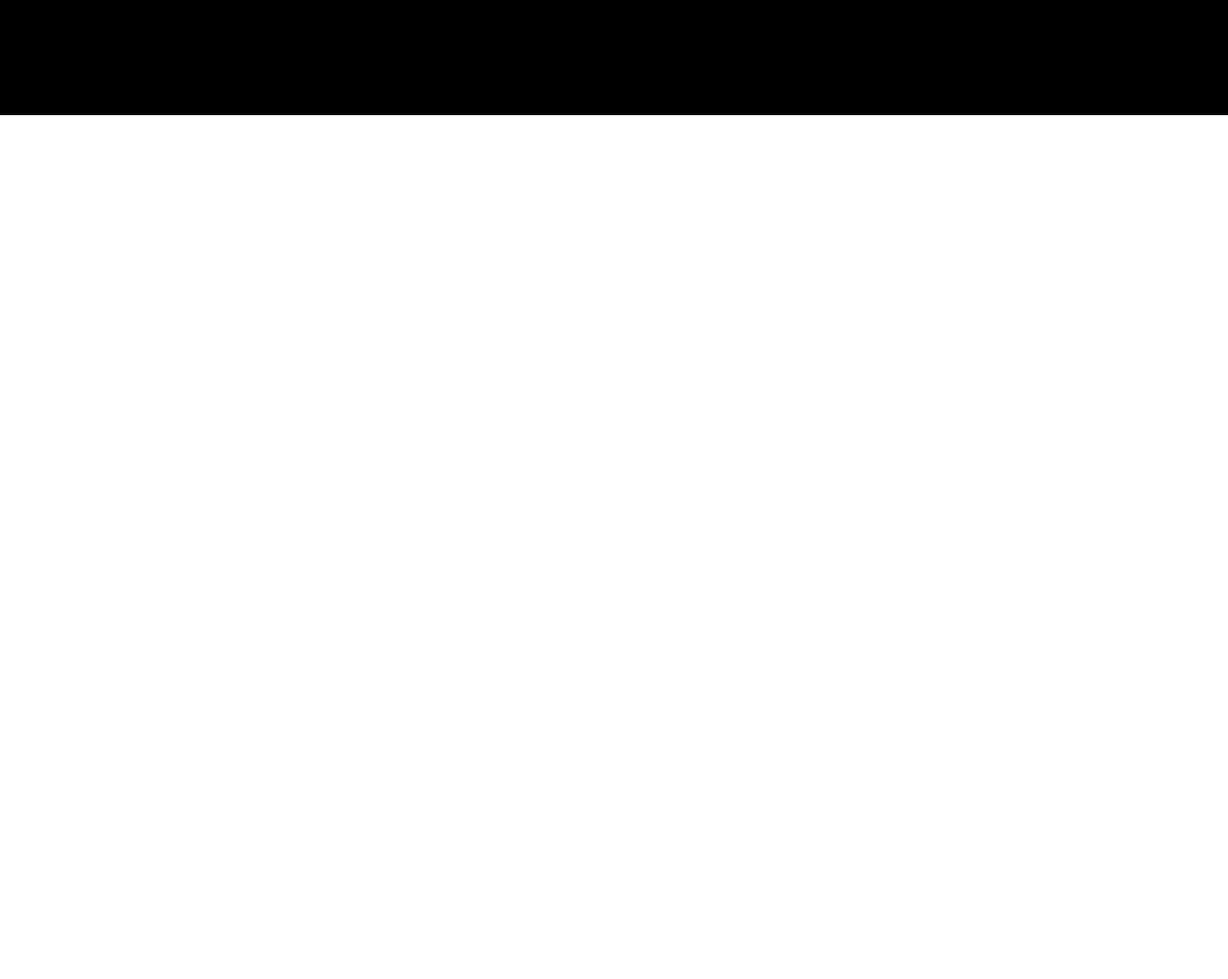
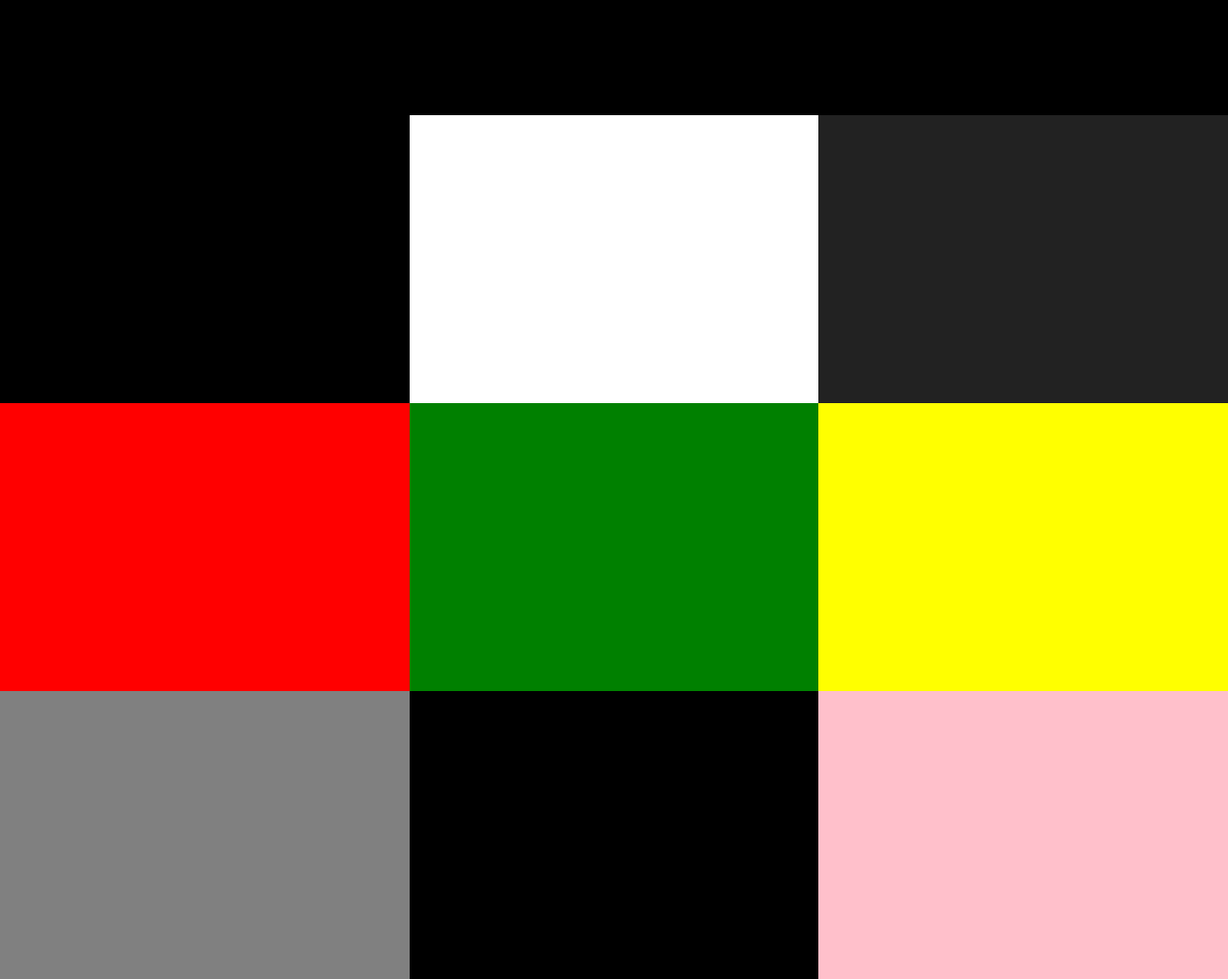
Before and after one commit to JuscelinoJunior/Portfolio, a plain HTML site: page index.html in a window 1280 px wide. Shown: the part 680-1700 px from the top of the page at 96% size. Drawn offline with Linux system fonts and the light colour scheme; a web font is replaced by a local one.

Commit message:
End portfolio

```diff
--- a/index.html
+++ b/index.html
@@ -48,15 +48,15 @@
 		</div>
 		</main>
 			<section id="portfolio">
-				<li><a href="#" style="background-color: #000000"></a></li>
-				<li><a href="#" style="background-color: #ffffff"></a></li>
-				<li><a href="#" style="background-color: #222"></a></li>
-				<li><a href="#" style="background-color: red"></a></li>
-				<li><a href="#" style="background-color: green"></a></li>
-				<li><a href="#" style="background-color: yellow"></a></li>
-				<li><a href="#" style="background-color: gray"></a></li>
-				<li><a href="#" style="background-color: black"></a></li>
-				<li><a href="#" style="background-color: pink"></a></li>
+				<li style="background-color: #000000"><a href="#"></a></li>
+				<li style="background-color: #ffffff"><a href="#"></a></li>
+				<li style="background-color: #222"><a href="#"></a></li>
+				<li style="background-color: red"><a href="#"></a></li>
+				<li style="background-color: green"><a href="#"></a></li>
+				<li style="background-color: yellow"><a href="#"></a></li>
+				<li style="background-color: gray"><a href="#"></a></li>
+				<li style="background-color: black"><a href="#"></a></li>
+				<li style="background-color: pink"><a href="#"></a></li>
 			</section>
 		</main>
 
--- a/sass/_portfolio.sass
+++ b/sass/_portfolio.sass
@@ -1,6 +1,6 @@
 #portfolio
 	li
-		+make-md-column(3)
+		+make-md-column(4)
 		list-style: none
 		height: 300px
 		a
```
Also changed, not shown: css/style.css, 1 other file.
